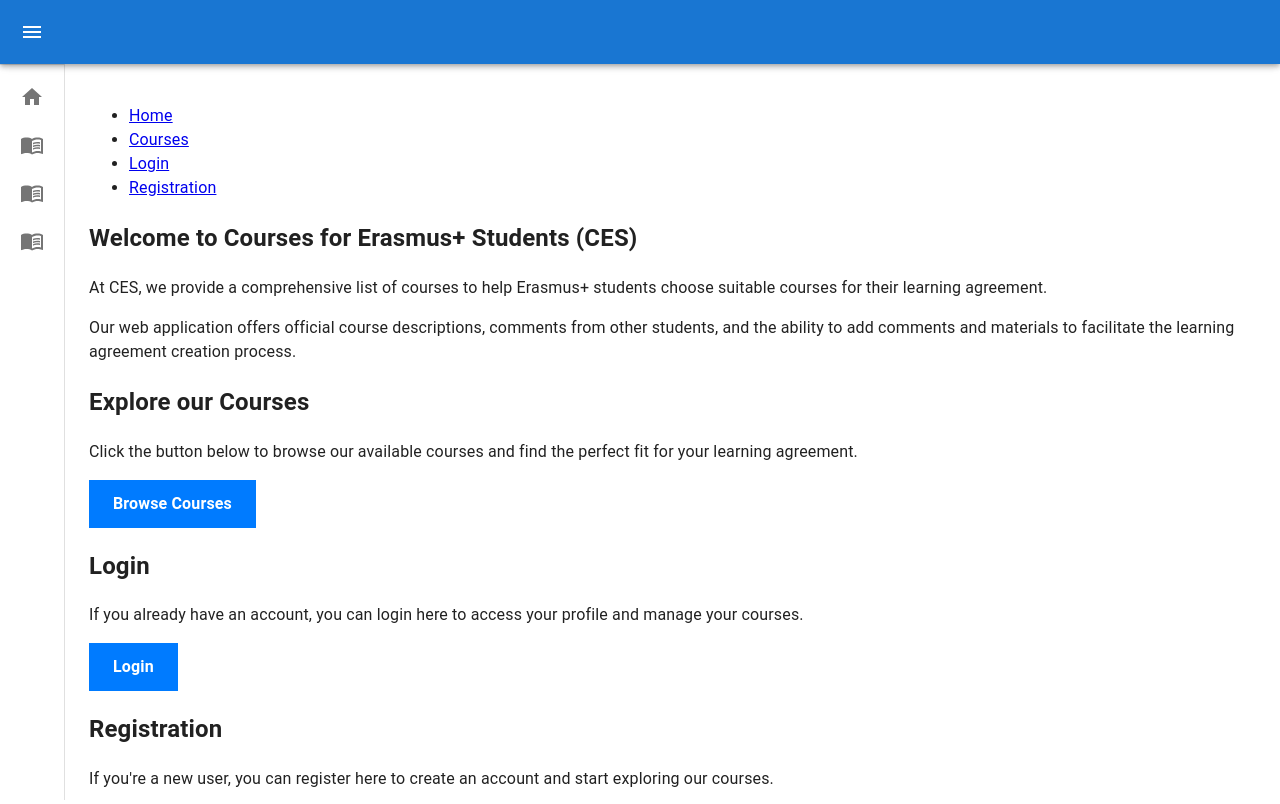
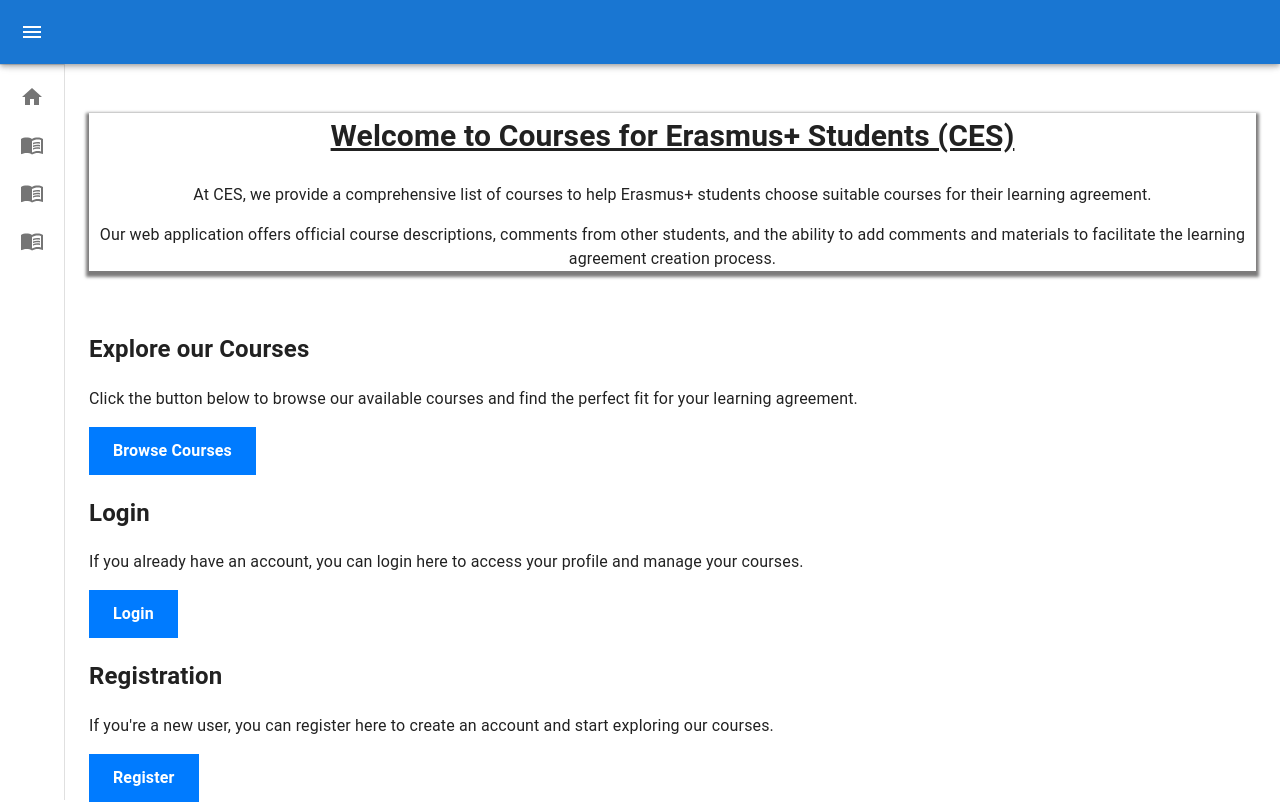
Before and after one commit to hassankh0/erasmus-sds, a React (Create React App) app in the folder frontend/: page /home in a window 1280 px wide. Shown: the top 804 px of the page. Built offline with nearby package versions, Linux system fonts and the light colour scheme.

Commit message:
homepage v1.2

```diff
--- a/frontend/src/pages/Home/Home.js
+++ b/frontend/src/pages/Home/Home.js
@@ -7,6 +7,7 @@
 const homePageContent = (
   <div>
     {/* Navbar */}
+    {/*}
     <nav>
       <ul>
         <li><Link to="/Home">Home</Link></li>
@@ -15,13 +16,14 @@
         <li><Link to="/registration">Registration</Link></li>
       </ul>
     </nav>
+    */}
 
     <section id="home">
       <h1>Welcome to Courses for Erasmus+ Students (CES)</h1>
       <p>At CES, we provide a comprehensive list of courses to help Erasmus+ students choose suitable courses for their learning agreement.</p>
       <p>Our web application offers official course descriptions, comments from other students, and the ability to add comments and materials to facilitate the learning agreement creation process.</p>
     </section>
-
+    <br/>
     <section id="courses">
       <h2>Explore our Courses</h2>
       <p>Click the button below to browse our available courses and find the perfect fit for your learning agreement.</p>
--- a/frontend/src/pages/Home/styles.css
+++ b/frontend/src/pages/Home/styles.css
@@ -26,3 +26,14 @@
   .nav-link:hover {
     text-decoration: underline;
   }
+
+  #home {
+    text-align:center;
+    box-shadow: 0px 3px 3px 3px #7c7b7b;
+  }
+
+  #home h1 {
+    font-size:30px;
+    text-decoration: underline;
+    font-weight: 700;
+  }
```
